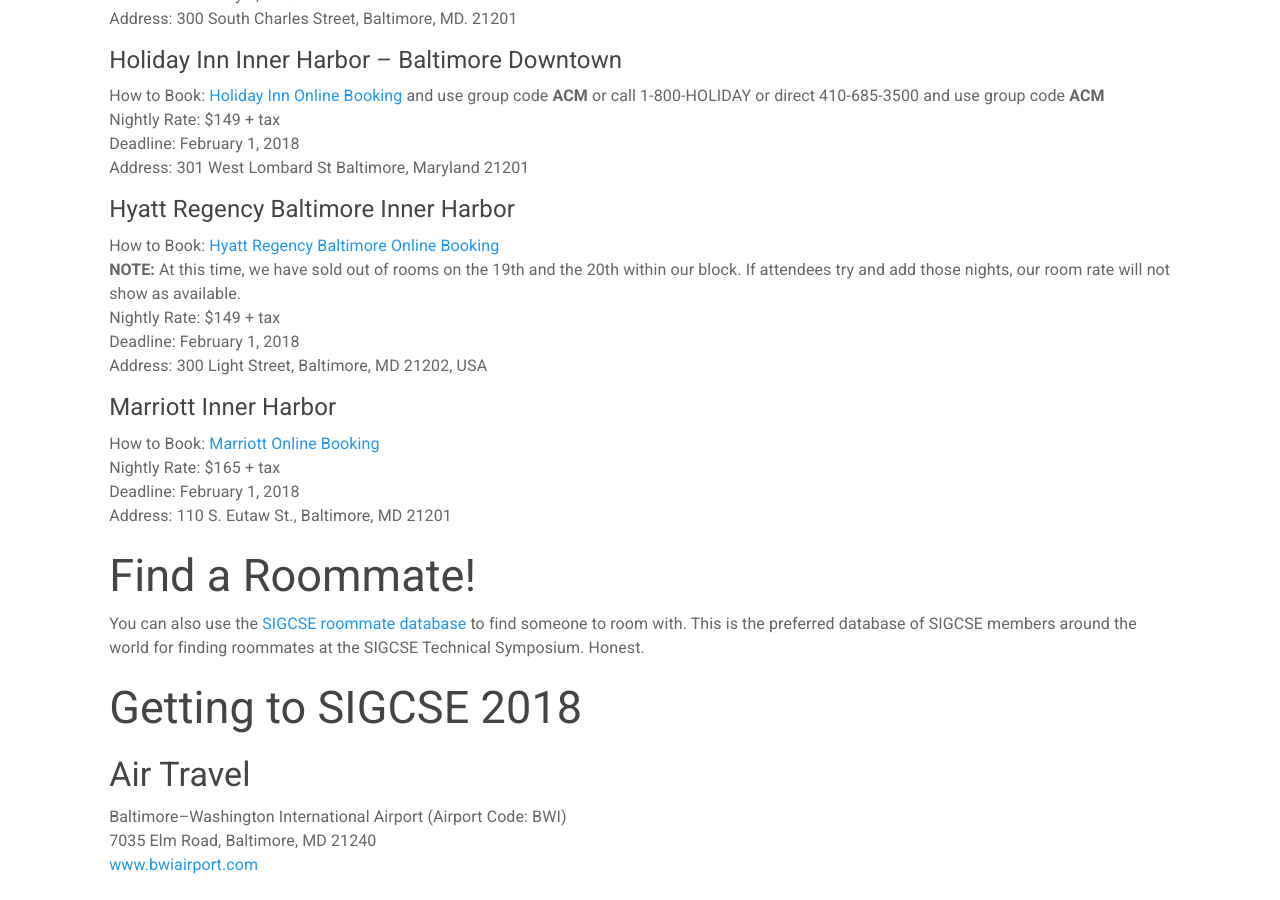
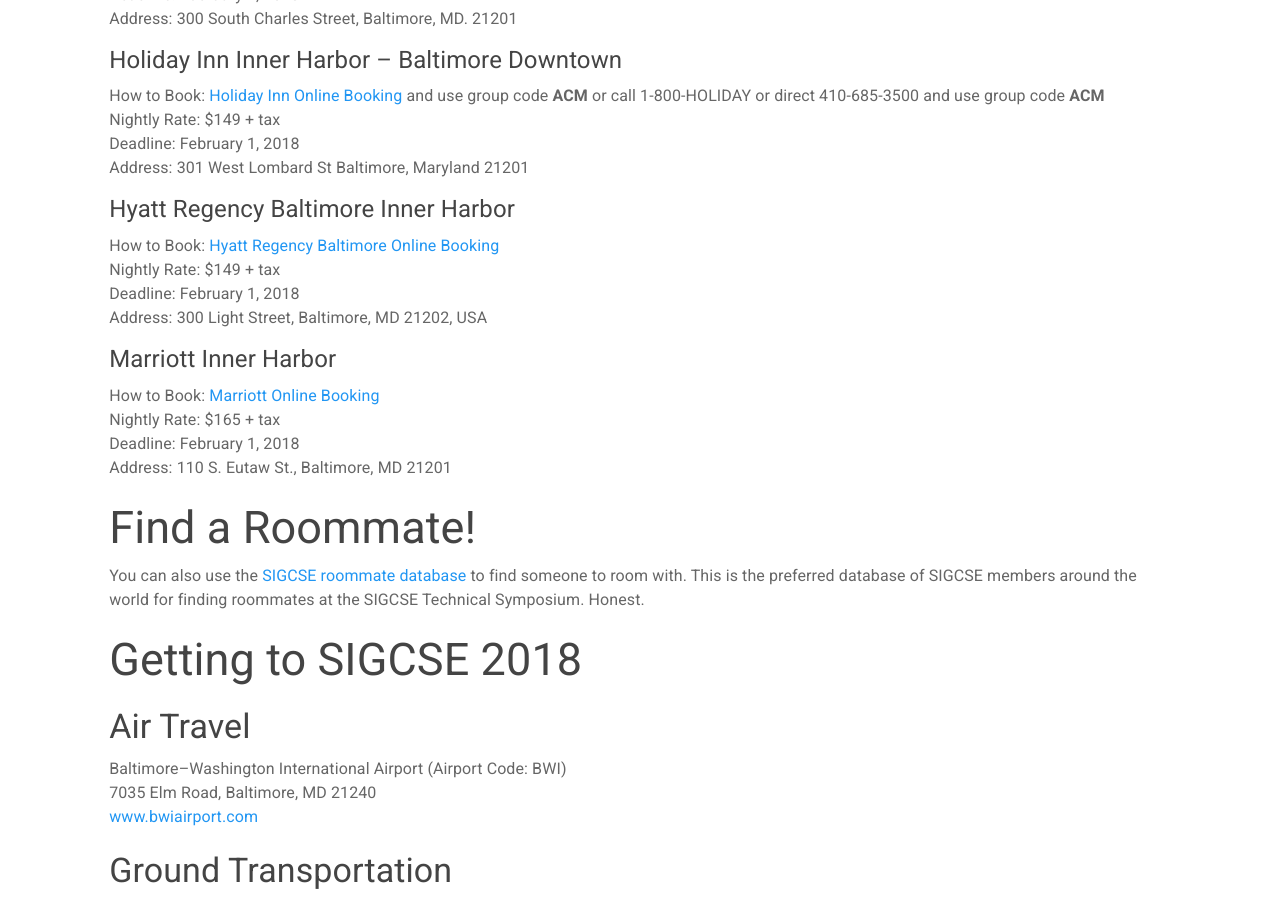
Before and after one commit to sigcsets/sigcse2018, a Jekyll site: the page built from attendees/index.md, in a window 1280 px wide and 900 px high, scrolled down 2521 px. Built offline with Jekyll 4.4.1, drawn with Linux system fonts in a browser that asks for light colours.

Commit message:
hyatt update

```diff
--- a/attendees/index.md
+++ b/attendees/index.md
@@ -184,7 +184,6 @@
 
 #### Hyatt Regency Baltimore Inner Harbor
 How to Book: [Hyatt Regency Baltimore Online Booking](https://aws.passkey.com/gt/212834873?gtid=ca0950f50f717ddac623650c685f43c1)<br>
-__NOTE:__ At this time, we have sold out of rooms on the 19th and the 20th within our block.  If attendees try and add those nights, our room rate will not show as available.<br>
 Nightly Rate: $149 + tax<br>
 Deadline: February 1, 2018<br>
 Address: 300 Light Street, Baltimore, MD 21202, USA
```
